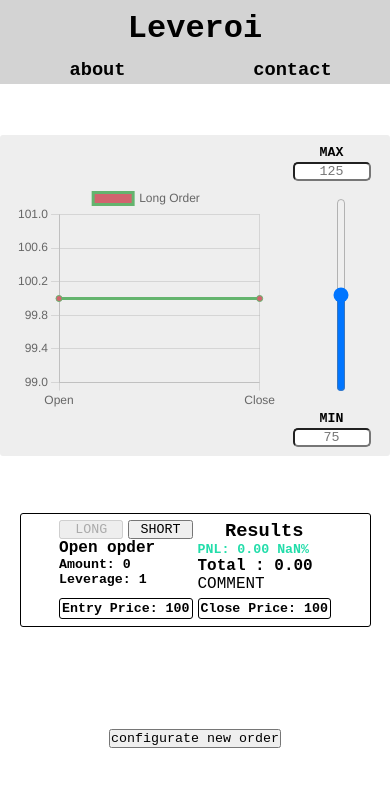
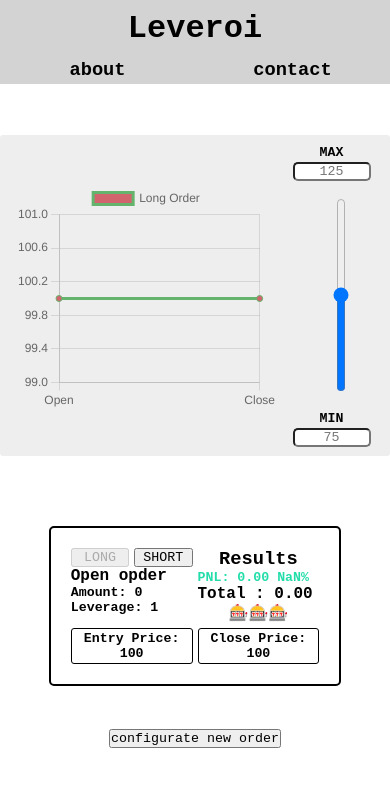
Before and after one commit to Bepely/Leveroi, a React (Create React App) app: page / in a window 390 px wide. Both pictures are taken after a click on the button "Create order". Shown: the top 786 px of the page. Built offline with nearby package versions, Linux system fonts and the light colour scheme.

Commit message:
Comments and Adjusted UX
Added comments in relation to PNL Percent. Minor adjustments UX to PC/Mobile view.

```diff
--- a/package.json
+++ b/package.json
@@ -7,7 +7,6 @@
     "@testing-library/react": "^13.4.0",
     "@testing-library/user-event": "^13.5.0",
     "chart.js": "^3.9.1",
-    "faker": "^6.6.6",
     "react": "^18.2.0",
     "react-chartjs-2": "^4.3.1",
     "react-dom": "^18.2.0",
--- a/src/App.js
+++ b/src/App.js
@@ -35,7 +35,7 @@ function App() {
 
   return (
 
-    <div id="root">
+    <div id={init === true ? "root1" : "root2"}>
       <Header />
 
         <Display
--- a/src/blocks/Controls.js
+++ b/src/blocks/Controls.js
@@ -37,7 +37,7 @@ const Controls = ({openOrderFires, init, _setInit}) => {
 
   return (
 
-    <div className='block' id='controlsRoot'>
+    <div className='block' id={init === true ? 'controlsRoot' : 'controlsRootNoResult' }>
       {init === false ?
 <div className='container' id='controlsContainer'>
       {Object.keys(openOrder).map((key, index)=>{
--- a/src/blocks/Results.js
+++ b/src/blocks/Results.js
@@ -1,4 +1,10 @@
 const Results = ({close, setClose, open, setOpen, init}) => {
+
+  const resultStages = [
+    "Trader not a Gambler🤡","You are done😰", "Liquidated🌋", "Almost Liquidated🔥", "Oh⚡", "Wrong way!🌠",
+    "🎰🎰🎰",
+      "That way!🌟", "Now we talking🐗", "Doubling✨", "To the Moon!🌚", "Feels good🏆", "Trader not a Gambler🤡" ]
+
 
   let longResults = {
         margin: 0,
@@ -18,6 +24,33 @@ const Results = ({close, setClose, open, setOpen, init}) => {
                   ?({...close, long: false})
                   :({...close, long: true}))
   }
+  let comment = resultStages[6]
+
+  const commentSelection = () => {
+    let asignee
+    if (close.long === true) {asignee = longResults.marginPercent} else if (close.long === false) {asignee = shortResults.marginPercent}
+
+    if (asignee <= -1500)    {comment = resultStages[0]}
+    else if(asignee <= -500) {comment = resultStages[1]}
+    else if(asignee <= -100) {comment = resultStages[2]}
+    else if(asignee <= -80)  {comment = resultStages[3]}
+    else if(asignee <= -40)  {comment = resultStages[4]}
+    else if(asignee <= -5)   {comment = resultStages[5]}
+
+    else if(asignee <= 5 && asignee >= -5) {comment = resultStages[6]}
+
+    else if(asignee >= 1500) {comment = resultStages[12]}
+    else if(asignee >= 500)  {comment = resultStages[11]}
+    else if(asignee >= 100)  {comment = resultStages[10]}
+    else if(asignee >= 80)   {comment = resultStages[9]}
+    else if(asignee >= 40)   {comment = resultStages[8]}
+    else if(asignee >= 5)    {comment = resultStages[7]}
+    }
+
+
+
+
+
 
     longResults.margin = Number((((1/close.closePrice)-(1/open.price))*(close.closePrice * -1)*open.value)).toFixed(2)
     longResults.total = (Number(longResults.margin) + Number(open.amount)).toFixed(2)
@@ -26,6 +59,11 @@ const Results = ({close, setClose, open, setOpen, init}) => {
     shortResults.margin = Number((((1/open.price)-(1/close.closePrice))*(open.value * -1)*close.closePrice)).toFixed(2)
     shortResults.total = (Number(shortResults.margin) + Number(open.amount)).toFixed(2)
     shortResults.marginPercent = (shortResults.margin*100/open.amount).toFixed(2)
+
+    commentSelection()
+
+
+
 
 
 
@@ -38,7 +76,7 @@ const Results = ({close, setClose, open, setOpen, init}) => {
         {close.long === true
           ?
           <div id='reactiveResults'>
-            <div className="openResults">
+            <div className="openResults exactResults">
 
               <div className="longShortBtnHolder">
                 <button className={"btn picked"} disabled={true} onClick={longShortChange}>LONG</button>
@@ -54,12 +92,12 @@ const Results = ({close, setClose, open, setOpen, init}) => {
 
             </div>
 
-            <div className="closeResults">
+            <div className="closeResults exactResults">
                 <h3 id="resultsHeader">Results</h3>
                 <div className="pnlResults">
                   <h5 style={{color: "#22DDAA"}}>PNL: {longResults.margin} {longResults.marginPercent}%</h5>
                   <h4>Total : {longResults.total}</h4>
-                  <p>COMMENT</p>
+                  <p>{comment}</p>
                 </div>
             </div>
             <div className="priceHolder"><h5>Entry Price: {open.price}</h5></div>
@@ -85,7 +123,7 @@ const Results = ({close, setClose, open, setOpen, init}) => {
                 <div className="pnlResults">
                   <h5 style={{color: "#DD22AA"}}>PNL: {shortResults.margin} {shortResults.marginPercent}%</h5>
                   <h4>Total : {shortResults.total}</h4>
-                  <p>COMMENT</p>
+                  <p>{comment}</p>
                 </div>
             </div>
             <div className="priceHolder"><h5>Entry Price: {open.price}</h5></div>
--- a/src/styles/major.css
+++ b/src/styles/major.css
@@ -19,11 +19,26 @@
 }
 
 /* start of the APP level */
-#root{
+#root1{
     display: grid;
     width: 100vw;
     height: 100vh;
-    grid-template-rows: 1fr 5fr 2fr 1fr;
+    grid-template-areas:"h h"
+                        "d r"
+                        "d c";
+    grid-template-columns: 1fr 1fr;
+    grid-template-rows: 1fr 4fr 4fr;
+
+}
+#root2{
+    display: grid;
+    width: 100vw;
+    height: 100vh;
+    grid-template-areas:"h h"
+                        "d c";
+    grid-template-columns: 1fr 1fr;
+    grid-template-rows: 1fr 9fr;
+
 }
 
 
@@ -35,6 +50,8 @@ header{
     place-items: center;
 
     background-color: lightgray;
+
+    grid-area: h;
 }
 
 #navContainer{
@@ -52,6 +69,11 @@ header{
 #results{
     display: grid;
     place-items: center;
+
+    grid-area: r;
+
+    width: 100%;
+    height: 100%;
 }
 
 
@@ -64,6 +86,7 @@ header{
 
     display: grid;
     place-items: center;
+    grid-area: d;
 }
 
 #displayContainer{
@@ -134,6 +157,14 @@ background: #bbbbbb;
 #controlsRoot{
     display: grid;
     place-items: center;
+    grid-area: c;
+}
+
+#controlsRootNoResult{
+
+        display: grid;
+        place-items: center;
+        grid-area: c;
 
 
 }
@@ -145,7 +176,22 @@ background: #bbbbbb;
 
     /* start of the APP level */
 
+#root1{
+    grid-template-areas:"h"
+                        "d"
+                        "r"
+                        "c";
+    grid-template-columns: 1fr;
+    grid-template-rows: 1fr 5fr 4fr 1fr;
+}
 
+#root2{
+    grid-template-areas:"h"
+                        "d"
+                        "c";
+    grid-template-columns: 1fr;
+    grid-template-rows: 1fr 5fr 2fr;
+}
 
     /* end of the APP level */
 
--- a/src/styles/minor.css
+++ b/src/styles/minor.css
@@ -30,17 +30,17 @@
     display: grid;
     place-items: center;
 
-    border: 1px solid black;
-    border-radius: 3px;
-
-    width: 90%;
-    height: 90%;
+    width: 75%;
+    height: 75%;
 }
 #reactiveResults{
     display: grid;
     grid-template-columns: 1fr 1fr;
     grid-gap: 5px;
     place-items: center;
+    border: 2px solid black;
+    padding: 20px;
+    border-radius: 5px;
 }
 
 
@@ -63,6 +63,9 @@
 .pnlResults{
     display: grid;
 }
+.pnlResults>p{
+    text-align: center;
+}
 
 
 
```
Also changed, not shown: 1 other file (tests, documents, lock files or other folders).
